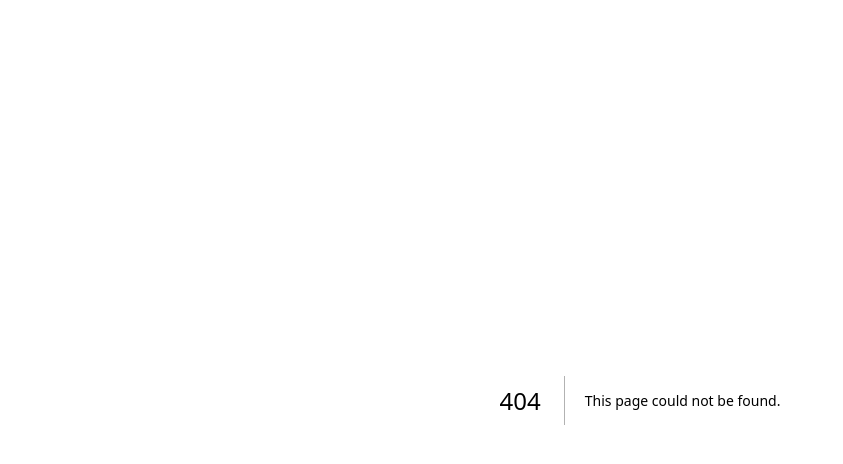
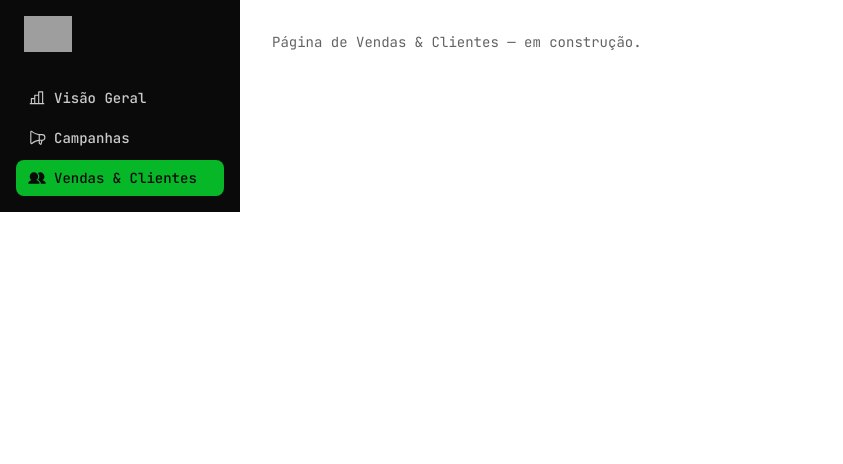
Before and after one commit to ViniCosta1/nexus-mvw-relatorio, a Next.js app in the folder apps/web/: page /vendas in a window 1280 px wide. Before the commit this address had no page. Shown: the top 464 px of the page, without its empty margins (0-843 px from the left). Built offline with nearby package versions, Linux system fonts and the light colour scheme; grey boxes are pictures that could not be loaded.

Commit message:
feat: add dashboard shell with sidebar nav

```diff
--- /dev/null
+++ b/apps/web/app/(dashboard)/campanhas/page.tsx
@@ -0,0 +1,7 @@
+export default function CampanhasPage() {
+  return (
+    <div className="text-muted-foreground text-sm">
+      Página de Campanhas — em construção.
+    </div>
+  )
+}
--- /dev/null
+++ b/apps/web/app/(dashboard)/layout.tsx
@@ -0,0 +1,10 @@
+import { DashboardNav } from "@/components/dashboard-nav"
+
+export default function DashboardLayout({ children }: { children: React.ReactNode }) {
+  return (
+    <div className="flex min-h-svh">
+      <DashboardNav />
+      <main className="flex-1 overflow-x-hidden p-6 md:p-8">{children}</main>
+    </div>
+  )
+}
--- /dev/null
+++ b/apps/web/app/(dashboard)/vendas/page.tsx
@@ -0,0 +1,7 @@
+export default function VendasPage() {
+  return (
+    <div className="text-muted-foreground text-sm">
+      Página de Vendas & Clientes — em construção.
+    </div>
+  )
+}
--- a/apps/web/app/page.tsx
+++ /dev/null
@@ -1,19 +0,0 @@
-import { Button } from "@workspace/ui/components/button"
-
-export default function Page() {
-  return (
-    <div className="flex min-h-svh p-6">
-      <div className="flex max-w-md min-w-0 flex-col gap-4 text-sm leading-loose">
-        <div>
-          <h1 className="font-medium">Project ready!</h1>
-          <p>You may now add components and start building.</p>
-          <p>We&apos;ve already added the button component for you.</p>
-          <Button className="mt-2">Button</Button>
-        </div>
-        <div className="text-muted-foreground font-mono text-xs">
-          (Press <kbd>d</kbd> to toggle dark mode)
-        </div>
-      </div>
-    </div>
-  )
-}
--- /dev/null
+++ b/apps/web/components/dashboard-nav.tsx
@@ -0,0 +1,44 @@
+"use client"
+
+import Link from "next/link"
+import Image from "next/image"
+import { usePathname } from "next/navigation"
+import { ChartBar, Megaphone, Users } from "@phosphor-icons/react"
+import { cn } from "@workspace/ui/lib/utils"
+
+const NAV_ITEMS = [
+  { href: "/", label: "Visão Geral", icon: ChartBar },
+  { href: "/campanhas", label: "Campanhas", icon: Megaphone },
+  { href: "/vendas", label: "Vendas & Clientes", icon: Users },
+]
+
+export function DashboardNav() {
+  const pathname = usePathname()
+
+  return (
+    <nav className="bg-sidebar text-sidebar-foreground flex h-full w-60 shrink-0 flex-col gap-1 p-4">
+      <div className="mb-6 flex items-center gap-2 px-2">
+        <Image src="/logo-mvw.webp" alt="MVW" width={120} height={36} className="h-9 w-auto" />
+      </div>
+      {NAV_ITEMS.map((item) => {
+        const active = pathname === item.href
+        const Icon = item.icon
+        return (
+          <Link
+            key={item.href}
+            href={item.href}
+            className={cn(
+              "flex items-center gap-2 rounded-md px-3 py-2 text-sm font-medium transition-colors",
+              active
+                ? "bg-sidebar-primary text-sidebar-primary-foreground"
+                : "text-sidebar-foreground/80 hover:bg-sidebar-accent hover:text-sidebar-accent-foreground",
+            )}
+          >
+            <Icon size={18} weight={active ? "fill" : "regular"} />
+            {item.label}
+          </Link>
+        )
+      })}
+    </nav>
+  )
+}
```
